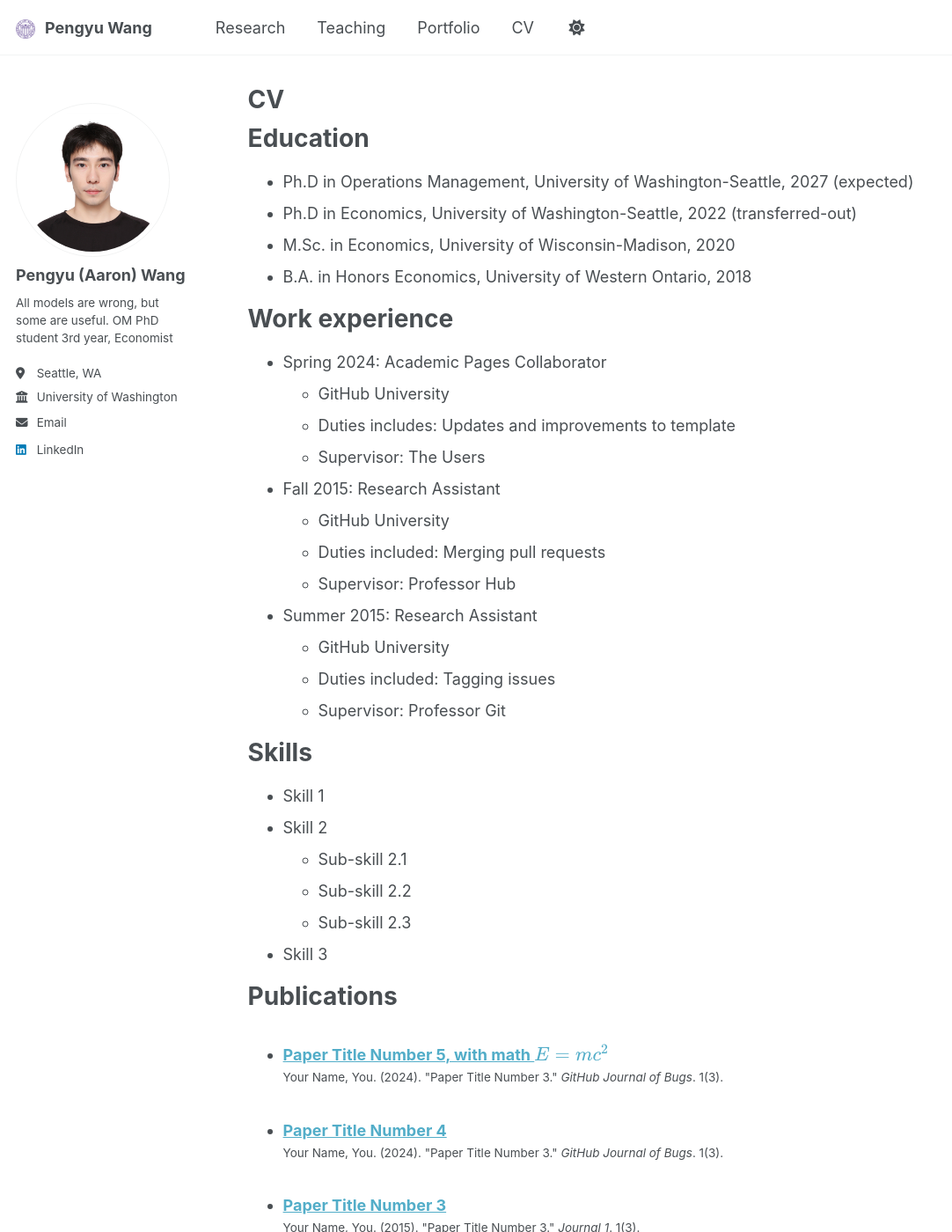
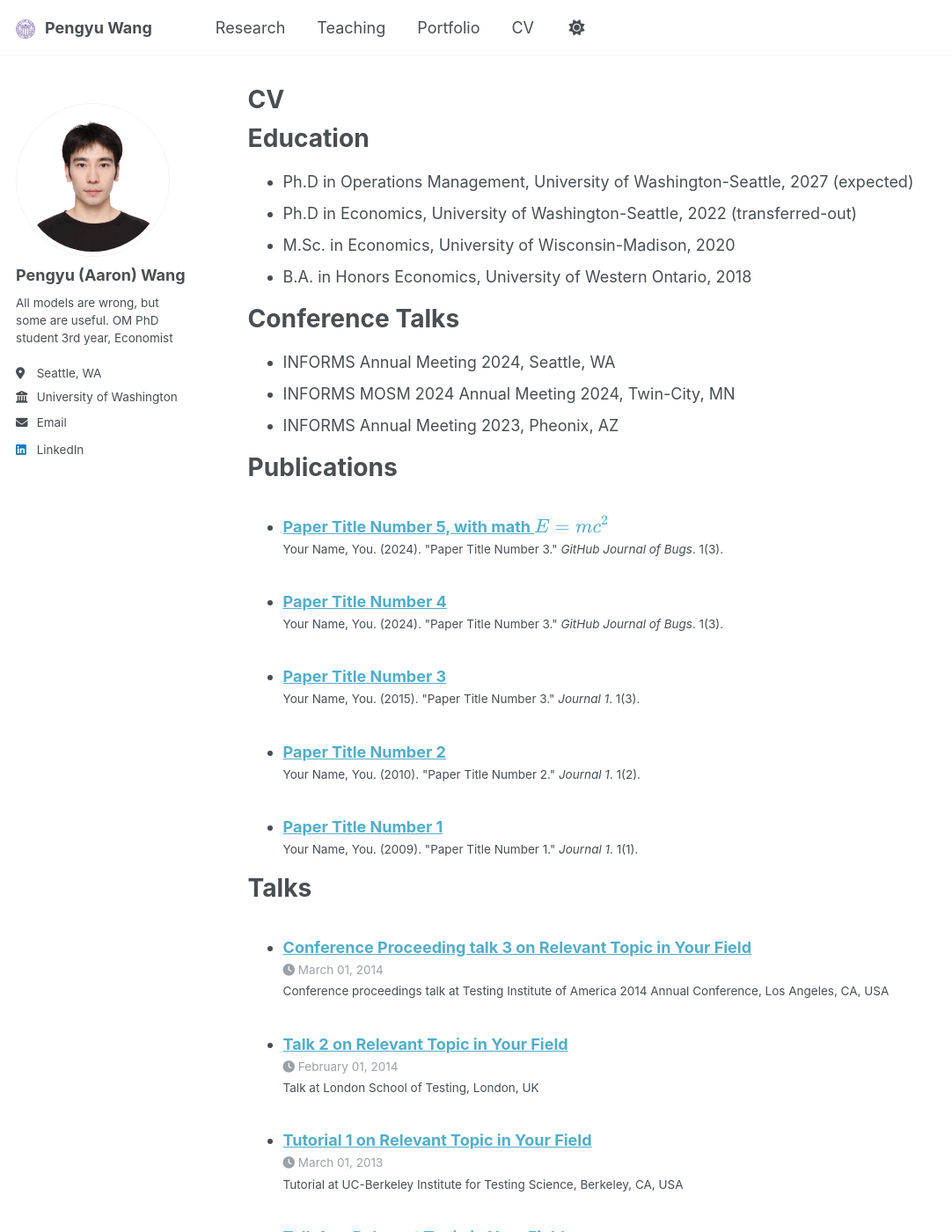
Before and after one commit to MithrandiRAaron/mithrandiraaron.github.io, a Jekyll site: the page built from _pages/cv.md, in a window 1280 px wide and 1400 px high. Shown: the whole window at 88% size, without its empty margins (0-1082 px from the left). Built offline with Jekyll 4.4.1, drawn with Linux system fonts in a browser that asks for light colours; some of the changed text lies outside the part shown.

Commit message:
Update cv.md

```diff
--- a/_pages/cv.md
+++ b/_pages/cv.md
@@ -16,31 +16,12 @@ Education
 * M.Sc. in Economics, University of Wisconsin-Madison, 2020
 * B.A. in Honors Economics, University of Western Ontario, 2018
 
-Work experience
+Conference Talks
 ======
-* Spring 2024: Academic Pages Collaborator
-  * GitHub University
-  * Duties includes: Updates and improvements to template
-  * Supervisor: The Users
+* INFORMS Annual Meeting 2024, Seattle, WA
+* INFORMS MOSM 2024 Annual Meeting 2024, Twin-City, MN
+* INFORMS Annual Meeting 2023, Pheonix, AZ
 
-* Fall 2015: Research Assistant
-  * GitHub University
-  * Duties included: Merging pull requests
-  * Supervisor: Professor Hub
-
-* Summer 2015: Research Assistant
-  * GitHub University
-  * Duties included: Tagging issues
-  * Supervisor: Professor Git
-
-Skills
-======
-* Skill 1
-* Skill 2
-  * Sub-skill 2.1
-  * Sub-skill 2.2
-  * Sub-skill 2.3
-* Skill 3
 
 Publications
 ======
@@ -60,6 +41,6 @@ Teaching
     {% include archive-single-cv.html %}
   {% endfor %}</ul>
 
-Service and leadership
+Services
 ======
 * Currently signed in to 43 different slack teams
```
